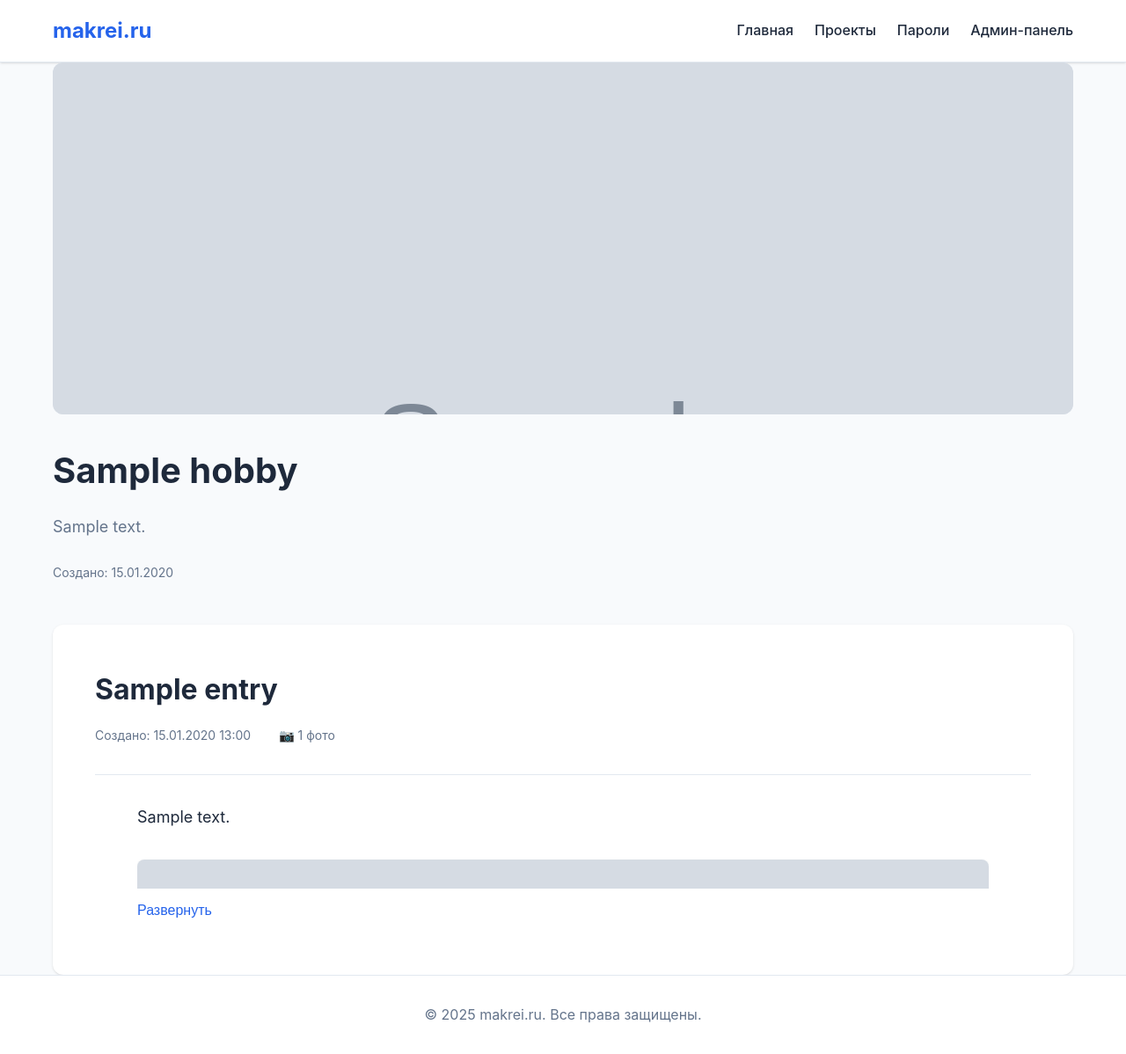
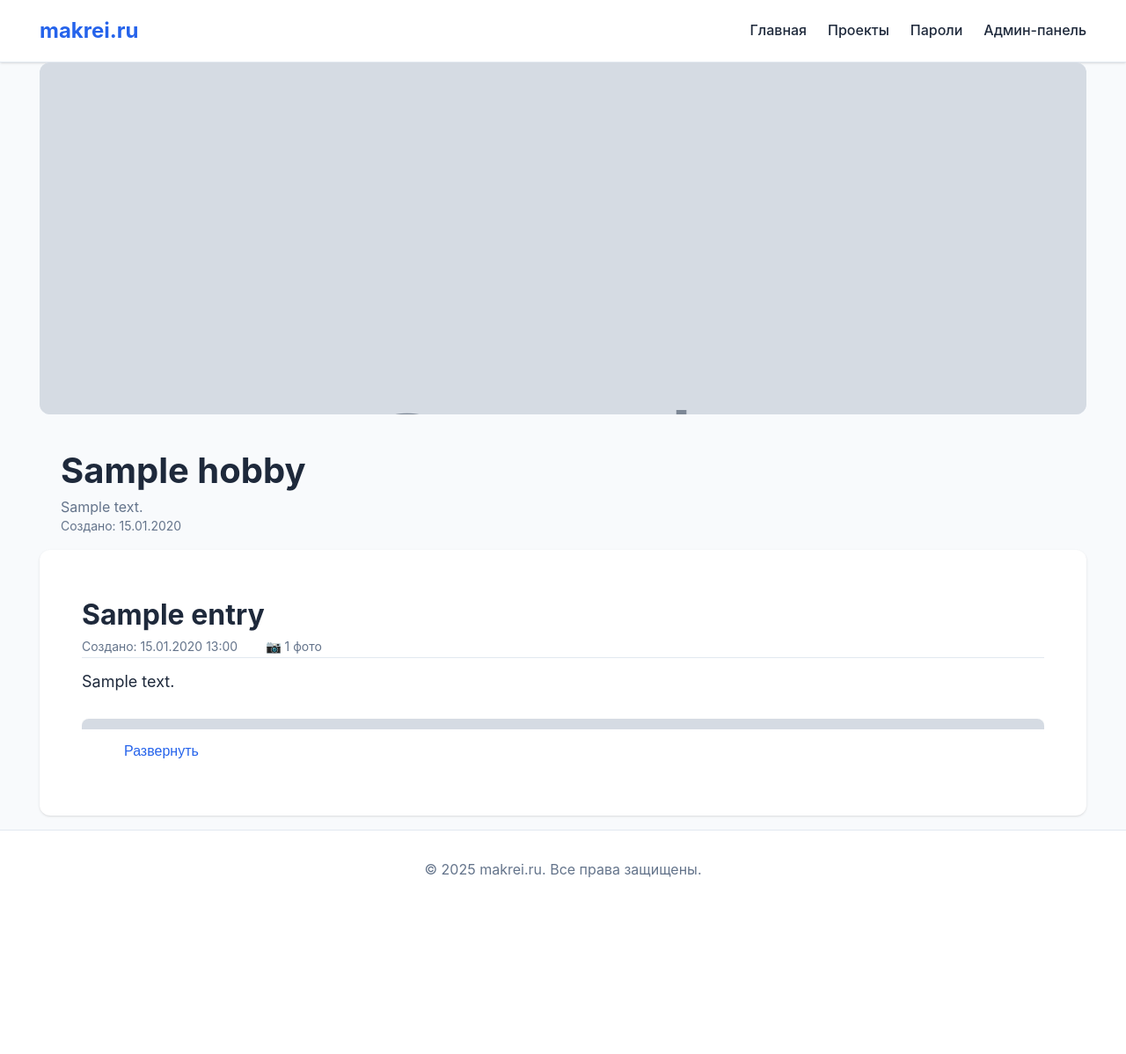
Before and after one commit to makreevds/makrei_online, a Django app: a page that uses templates/base.html in a window 1280 px wide. Shown: the whole page at 88% size. After the commit the page ends 997 px from the top, so only its background shows below. Run offline with Django 5.2, Linux system fonts and the light colour scheme; tables that the repository leaves empty hold one stand-in row (values such as "Sample post"); grey boxes marked "Sample" are stand-in pictures.

Commit message:
16.11 20:25

```diff
--- a/static/style.css
+++ b/static/style.css
@@ -31,7 +31,7 @@ body {
 .container {
     max-width: 1200px;
     margin: 0 auto;
-    padding: 0 20px;
+    padding: 0 5px;
     width: 100%;
 }
 
@@ -141,7 +141,7 @@ h3 {
     display: grid;
     grid-template-columns: repeat(auto-fill, minmax(300px, 1fr));
     gap: 2rem;
-    margin-top: 2rem;
+    margin-top: 0rem;
 }
 
 /* Карточка хобби */
@@ -178,21 +178,23 @@ h3 {
     flex: 1;
     display: flex;
     flex-direction: column;
+    color: var(--text-color);
+    text-decoration: none;
+    transition: color 0.2s;
+}
+
+.hobby-content:hover {
+    color: var(--primary-color);
+}
+
+.hobby-content * {
+    text-decoration: none;
 }
 
 .hobby-content h2,
 .hobby-content h3 {
     margin-bottom: 0.5rem;
-}
-
-.hobby-content a {
-    color: var(--text-color);
-    text-decoration: none;
-    transition: color 0.2s;
-}
-
-.hobby-content a:hover {
-    color: var(--primary-color);
+    color: inherit;
 }
 
 .hobby-description {
@@ -215,10 +217,6 @@ h3 {
 }
 
 /* Детальная страница хобби */
-.hobby-detail-header {
-    margin-bottom: 3rem;
-}
-
 .hobby-image-large {
     width: 100%;
     max-height: 400px;
@@ -234,15 +232,19 @@ h3 {
     object-fit: cover;
 }
 
+.hobby-header-content {
+    padding:0 1.5rem 0 1.5rem;
+}
+
 .hobby-header-content h1 {
-    margin-bottom: 1rem;
+    margin-bottom: 0rem;
 }
 
 .hobby-description-full {
-    font-size: 1.125rem;
+    font-size: 1rem;
     color: var(--text-light);
-    margin-bottom: 1.5rem;
-    line-height: 1.8;
+    margin-bottom: 0rem;
+    line-height: 1.2;
 }
 
 .hobby-meta-large {
@@ -258,8 +260,9 @@ h3 {
 .entries-feed {
     display: flex;
     flex-direction: column;
-    gap: 3rem;
-    margin-top: 2rem;
+    gap: 0.5rem;
+    margin-top: 1rem;
+    margin-bottom: 1rem;
 }
 
 .entries-feed .entry-full {
@@ -350,8 +353,8 @@ h3 {
 }
 
 .entry-header-full {
-    margin-bottom: 2rem;
-    padding-bottom: 2rem;
+    margin-bottom: 1rem;
+    padding-bottom: 0rem;
     border-bottom: 1px solid var(--border-color);
 }
 
@@ -374,7 +377,7 @@ h3 {
 
 .entry-header-full h1,
 .entry-header-full h2 {
-    margin-bottom: 1rem;
+    margin-bottom: 0rem;
 }
 
 .entry-meta {
@@ -390,10 +393,10 @@ h3 {
 
 .entry-content {
     font-size: 1.125rem;
-    line-height: 1.8;
+    line-height: 1.2;
     overflow: hidden;
     transition: max-height 0.4s ease;
-    margin: 0 3rem 1rem 3rem;
+    margin: 0 0rem 1rem 0rem;
     word-wrap: break-word;
 }
 
@@ -593,7 +596,8 @@ h3 {
 }
 
 .page-header {
-    margin-bottom: 2rem;
+    margin: 1rem 0 1rem 0;
+    padding-left: 1.5rem;
 }
 
 /* Подвал */
--- a/templates/hobbies/hobby_list.html
+++ b/templates/hobbies/hobby_list.html
@@ -16,8 +16,8 @@
             <img src="{{ hobby.image.url }}" alt="{{ hobby.title }}">
         </div>
         {% endif %}
-        <div class="hobby-content">
-            <h2><a href="{% url 'hobbies:detail' hobby.slug %}">{{ hobby.title }}</a></h2>
+        <a href="{% url 'hobbies:detail' hobby.slug %}" class="hobby-content">
+            <h2>{{ hobby.title }}</h2>
             {% if hobby.description %}
             <p class="hobby-description">{{ hobby.description|truncatewords:25 }}</p>
             {% endif %}
@@ -25,7 +25,7 @@
                 <span class="entry-count">{{ hobby.entries_count }} постов</span>
                 <span class="hobby-date">{{ hobby.created_at|date:"d.m.Y" }}</span>
             </div>
-        </div>
+        </a>
     </div>
     {% endfor %}
 </div>
```
Also changed, not shown: core/settings.py (+37 -0 lines).
